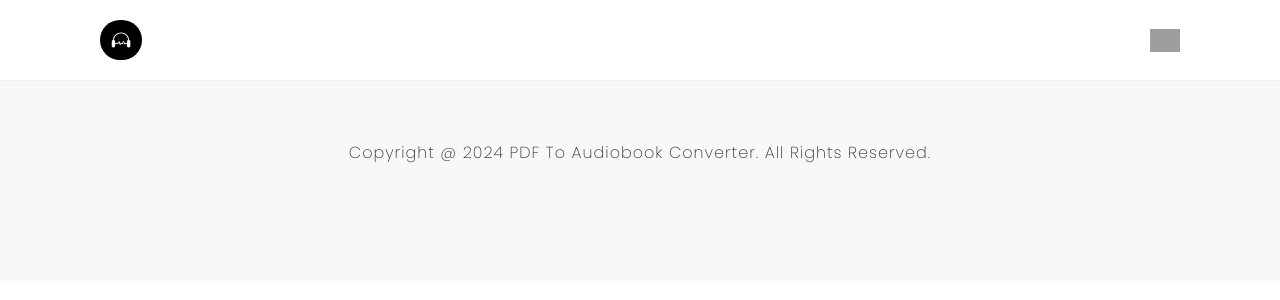
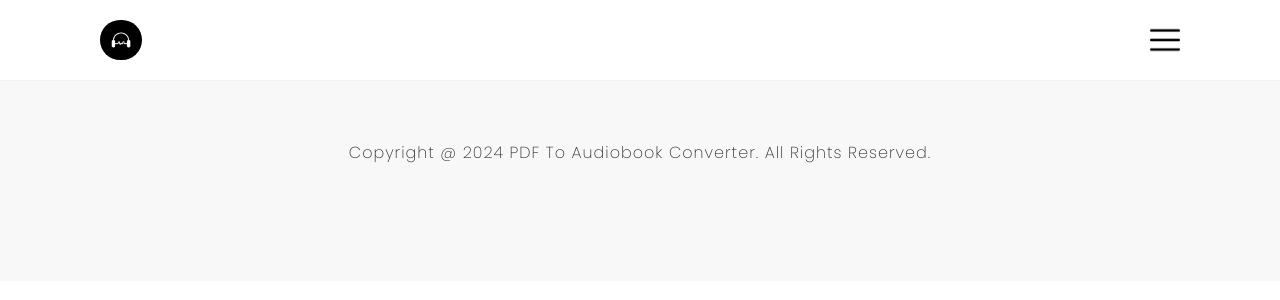
Before and after one commit to Shivam-Gamer/PDFTOAUDIOBOOK, a Flask app: template templates/base.html in a window 1280 px wide. Shown: the top 300 px of the page. Run offline with Flask 3, Linux system fonts and the light colour scheme; the template is opened without the code that fills it, so the values that code supplies are empty; some libraries are stand-ins or nearby versions; grey boxes are pictures that could not be loaded.

Commit message:
Update style.css

```diff
--- a/static/style.css
+++ b/static/style.css
@@ -50,14 +50,14 @@ header.sticky{
     position: relative;
     width: 30px;
     height: 30px;
-    background: url(close.png);
+    background: url(images/close.png);
     background-size: 30px;
     background-repeat: no-repeat;
     background-position: center;
     cursor: pointer;
 }
 .menuToggle.active{
-    background: url(cross.png);
+    background: url(imagges/cross.png);
     background-size: 15px;
     background-repeat: no-repeat;
     background-position: center;
```
